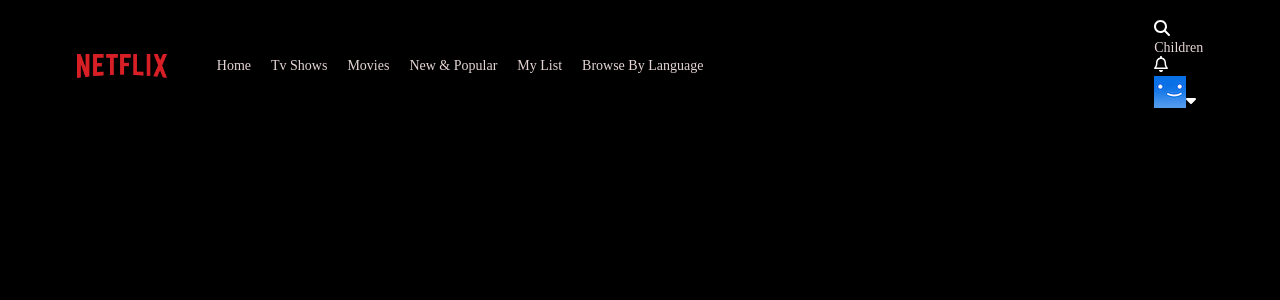
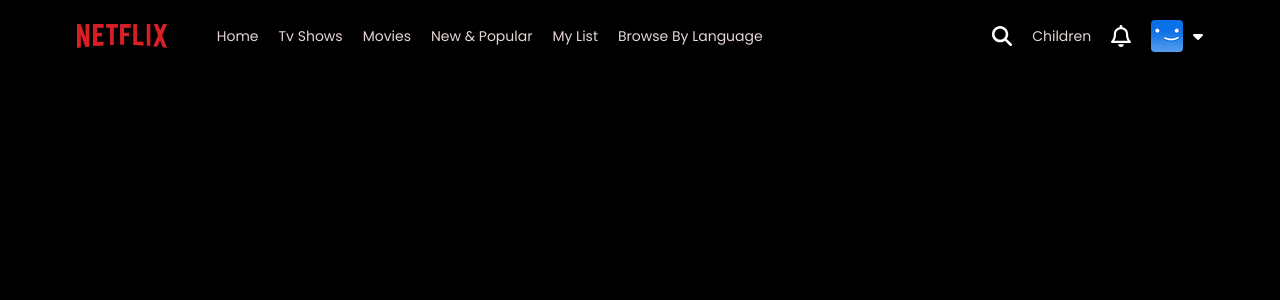
Before and after one commit to maxeagan22/netflix-clone, a React (Vite) app: page / in a window 1280 px wide. Shown: the top 300 px of the page. Built offline with nearby package versions, Linux system fonts and the light colour scheme.

Commit message:
added more styles and fonts

```diff
--- a/src/components/NavBar/NavBar.css
+++ b/src/components/NavBar/NavBar.css
@@ -30,3 +30,27 @@
 .navbar-left ul li{
     cursor: pointer;
 }
+
+.navbar-right{
+    display: flex;
+    gap: 20px;
+    align-items: center;
+}
+
+.navbar-right .icons{
+    width: 20px;
+    cursor: pointer;
+}
+
+.navbar-right .profile{
+    border-radius: 4px;
+    width: 32px;
+
+}
+
+.navbar-profile{
+    display: flex;
+    align-items: center;
+    gap: 10px;
+    cursor: pointer;
+}
--- a/src/index.css
+++ b/src/index.css
@@ -1,3 +1,5 @@
+@import url('https://fonts.googleapis.com/css2?family=Poppins:ital,wght@0,100;0,200;0,300;0,400;0,500;0,600;0,700;0,800;0,900;1,100;1,200;1,300;1,400;1,500;1,600;1,700;1,800;1,900&display=swap');
+
 *{
   margin: 0;
   padding: 0;
@@ -7,4 +9,5 @@
 body{
   background: black;
   color: white;
+  font-family:'poppins';
 }
```
